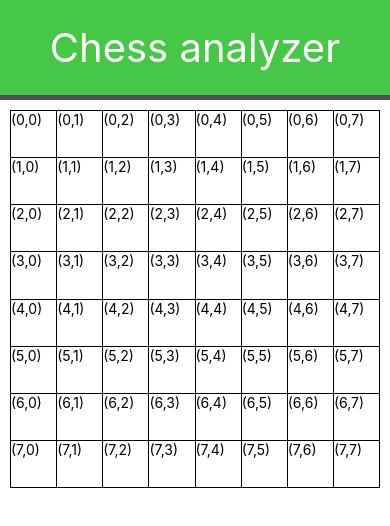
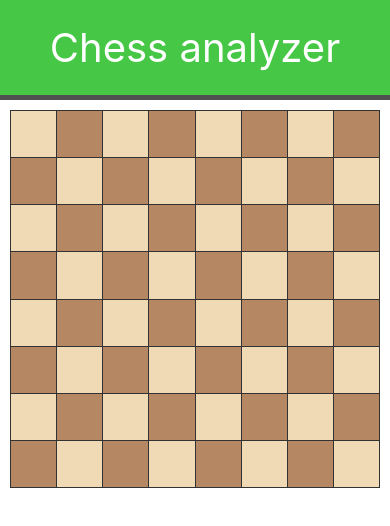
Before and after one commit to Torsteinws/chess-analyzer-app, a React Native app: screen / in a window 390 px wide. Shown: the top 526 px of the page. Built offline with nearby package versions, Linux system fonts and the light colour scheme.

Commit message:
Coloring of the chessboard

```diff
--- a/components/ChessBoard.js
+++ b/components/ChessBoard.js
@@ -38,15 +38,29 @@ const Board = ({squares}) => {
     return squares.map( (row, rowIndex) => (
         <View style={[gridSizes.row, gridBorders.row]}>
              {row.map( (col, colIndex) => (
-                <View style={[gridSizes.square, gridBorders.square]}>
+                <View
+                    style={[
+                        gridSizes.square,
+                        gridBorders.square,
+                        (colIndex + rowIndex)% 2 == 0 ? bacgroundColor.even : bacgroundColor.odd
+                    ]}>
                     <Text>
-                        {`(${rowIndex},${colIndex})`}
+                        {/* {`(${rowIndex},${colIndex})`} */}
                     </Text>
                 </View>
             ))}
         </View>
     ))
 }
+
+const bacgroundColor = StyleSheet.create({
+    odd: {
+        backgroundColor: "rgb(181,136,99)"
+    },
+    even: {
+        backgroundColor: "rgb(240, 217, 181)"
+    }
+})
 
 const gridSizes = StyleSheet.create({
     container: {
@@ -64,8 +78,8 @@ const gridSizes = StyleSheet.create({
 })
 
 
-const borderSize = 1
-const borderColor = "black"
+const borderSize = StyleSheet.hairlineWidth
+const borderColor = "rgb(50,50,50)"
 const gridBorders = StyleSheet.create({
     container: {
         borderLeftWidth: borderSize,
```
